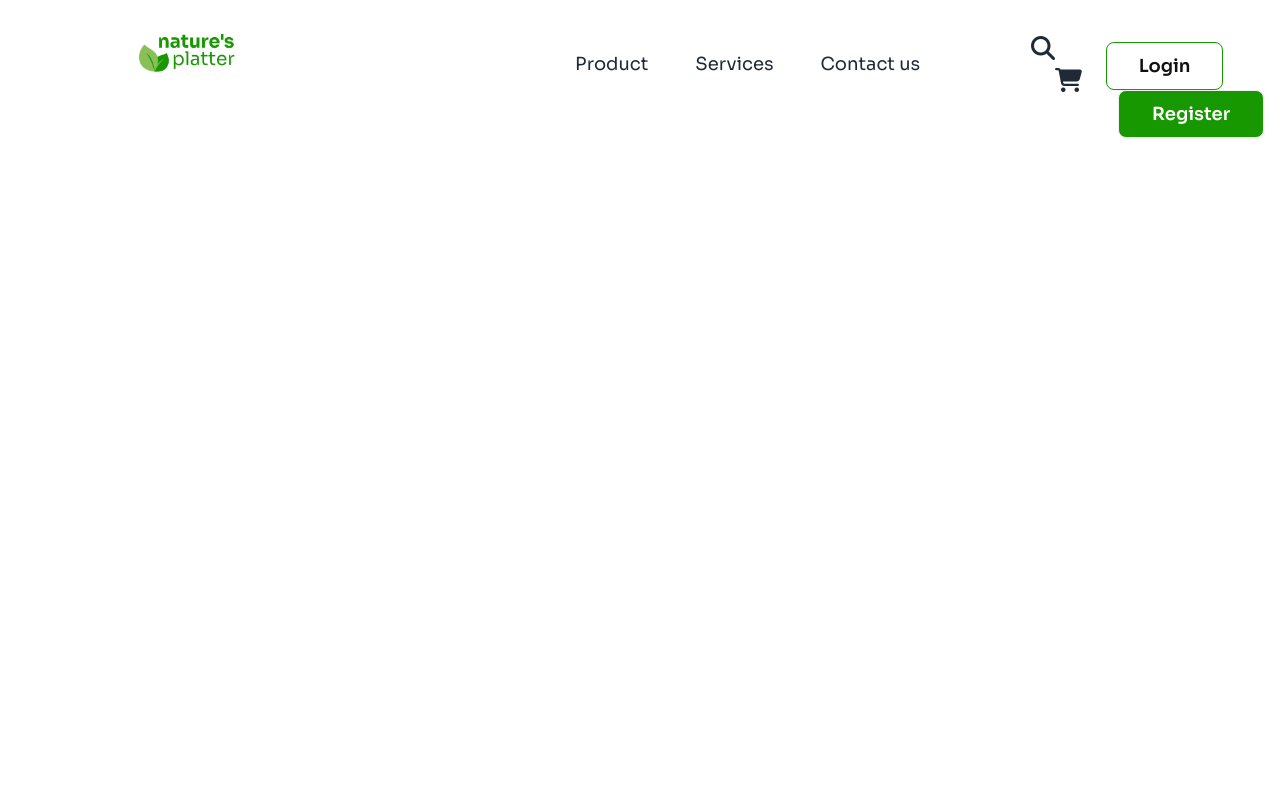
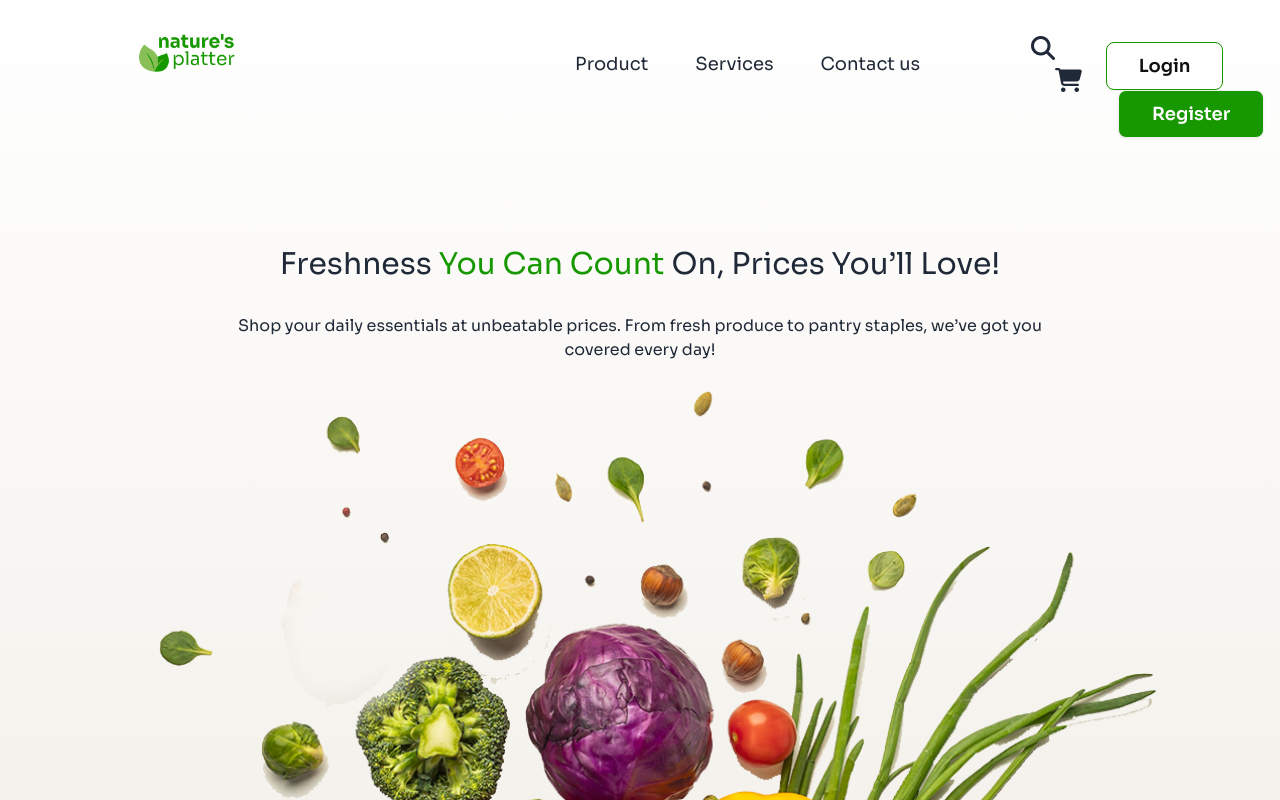
Before and after one commit to safiullah4/Module-16-Assignment-3, a plain HTML site: page index.html in a window 1280 px wide. Shown: the top 800 px of the page. Drawn offline with nearby package versions, Linux system fonts and the light colour scheme.

Commit message:
lhamdulillah header done

```diff
--- a/index.html
+++ b/index.html
@@ -43,7 +43,8 @@
   </head>
   <body class="font-sora">
     <!-- header section -->
-    <header class="lg:max-w-[1600px] mx-auto ">
+    <header class="lg:max-w-[1600px] mx-auto bg-gradient-to-t
+    from-[#EFEBE3] to-[#FFFFFF]" style="background: linear-gradient(to top, #EFEBE3 90% #FFFFFF 10%);">
         <!-- nav section -->
         <nav >
             <!-- for mobile -->
@@ -83,8 +84,26 @@
              </div>
         </nav>
         <!-- banner section -->
-         <section></section>
+         <section class="text-center mt-[118px]">
+            <div class="mx-auto w-[340px] lg:w-[827px] space-y-4 lg:space-y-8 mb-4 ">
+                <p class="text-3xl ">Freshness <span class="text-accent">You Can
+                    Count</span> On, Prices You’ll Love!</p>
+                <p class="">Shop your daily essentials at unbeatable prices. From fresh produce to pantry staples, we’ve got you covered every day!</p>
+            </div>
+            <div class="w-[130%] relative -left-16 lg:left-0 lg:w-[1031px] mx-auto ">
+                <img class="100%" src="c2-assets/hero-vegetables.png" alt="">
+            </div>
+         </section>
     </header>
+
+
+
+
+
+
+
+    <!-- Main Section -->
+    <main></main>
 
 
 
@@ -96,13 +115,6 @@
 
 
 
-
-
-
-
-
-    <!-- Main Section -->
-    <main></main>
     <!-- Footer section -->
     <footer></footer>
   </body>
```
